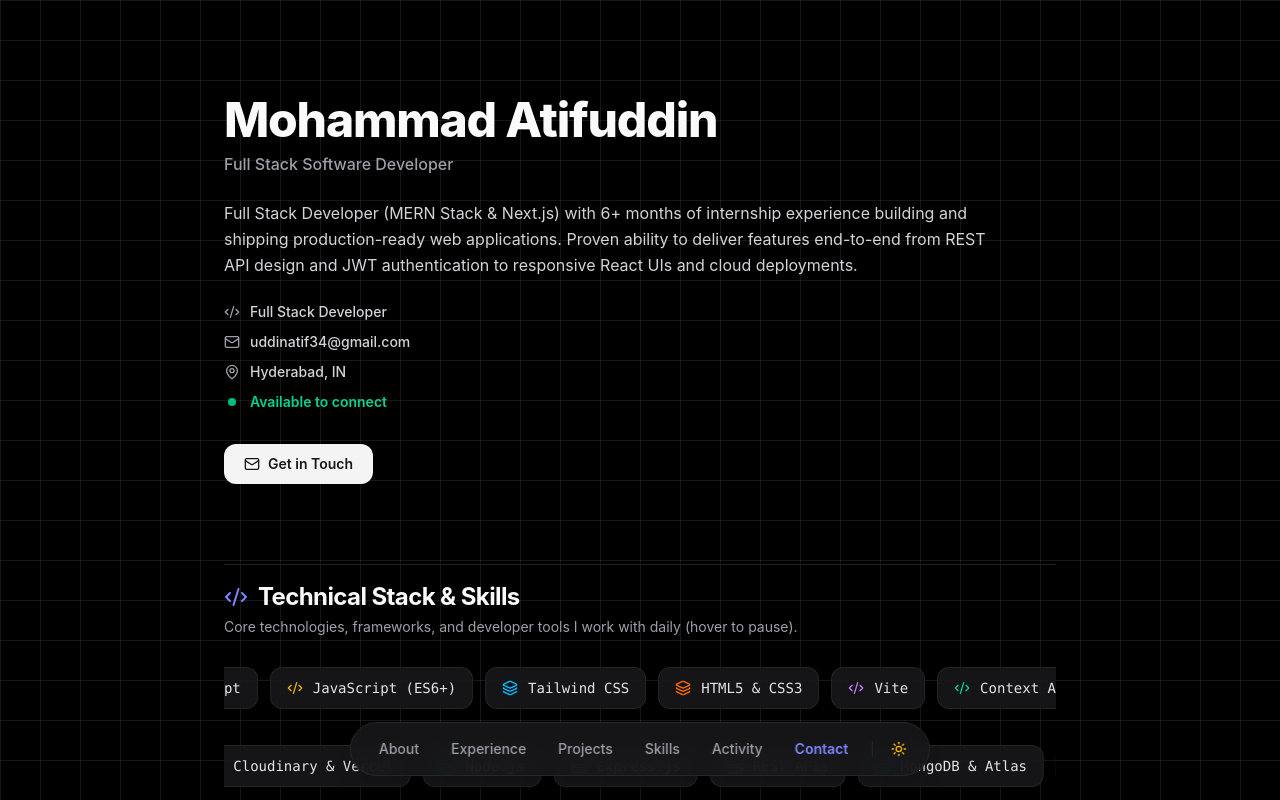
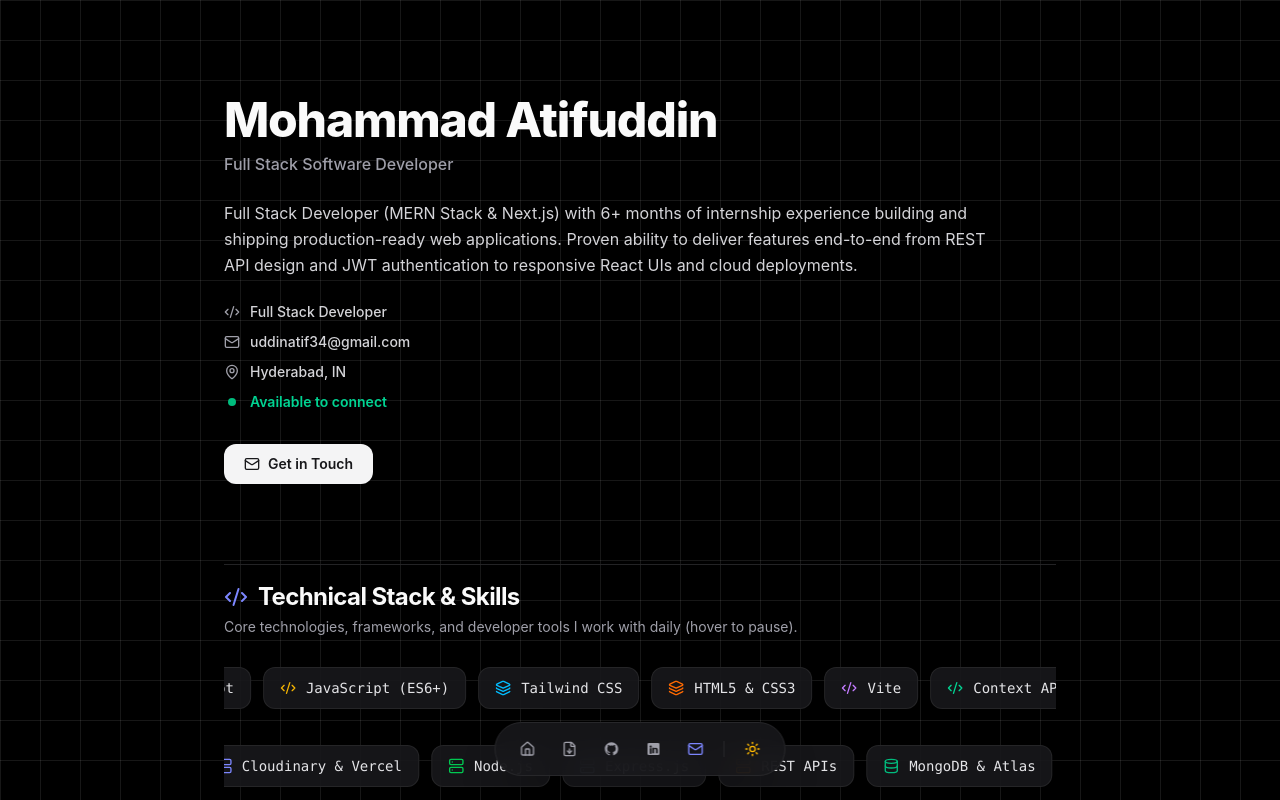
Before and after one commit to Atif-uddin/portfolio, a React (Vite) app: page / in a window 1280 px wide. Shown: the top 800 px of the page. Built offline with nearby package versions, Linux system fonts and the light colour scheme; no server answers.

Commit message:
get in touch

```diff
--- a/src/App.jsx
+++ b/src/App.jsx
@@ -1,5 +1,7 @@
-import { useEffect, useState } from 'react'
+import { useEffect, useState, useRef } from 'react'
 import {
+  Home,
+  FileDown,
   Sun,
   Moon,
   Mail,
@@ -19,7 +21,8 @@ import {
   Globe,
   MapPin,
   Calendar,
-  X
+  X,
+  Quote
 } from 'lucide-react'
 
 // Custom SVGs for GitHub and LinkedIn
@@ -176,6 +179,9 @@ function GitHubCalendarWidget({ darkMode }) {
 export default function App() {
   const [darkMode, setDarkMode] = useState(true)
   const [isModalOpen, setIsModalOpen] = useState(false)
+  const [isDockVisible, setIsDockVisible] = useState(true)
+  const idleTimeoutRef = useRef(null)
+
   const [formStatus, setFormStatus] = useState('idle') // idle, submitting, success, error
   const [errorMessage, setErrorMessage] = useState('')
   const [formData, setFormData] = useState({ name: '', email: '', subject: '', message: '' })
@@ -277,6 +283,34 @@ export default function App() {
     }
   }, [darkMode])
 
+  // Sticky dock idle auto-hide logic (3.5s idle timer)
+  useEffect(() => {
+    const resetIdleTimer = () => {
+      setIsDockVisible(true)
+      if (idleTimeoutRef.current) {
+        clearTimeout(idleTimeoutRef.current)
+      }
+      idleTimeoutRef.current = setTimeout(() => {
+        setIsDockVisible(false)
+      }, 3500)
+    }
+
+    resetIdleTimer()
+
+    window.addEventListener('scroll', resetIdleTimer, { passive: true })
+    window.addEventListener('mousemove', resetIdleTimer, { passive: true })
+    window.addEventListener('touchstart', resetIdleTimer, { passive: true })
+    window.addEventListener('keydown', resetIdleTimer, { passive: true })
+
+    return () => {
+      if (idleTimeoutRef.current) clearTimeout(idleTimeoutRef.current)
+      window.removeEventListener('scroll', resetIdleTimer)
+      window.removeEventListener('mousemove', resetIdleTimer)
+      window.removeEventListener('touchstart', resetIdleTimer)
+      window.removeEventListener('keydown', resetIdleTimer)
+    }
+  }, [])
+
   // Handle ESC key to close modal
   useEffect(() => {
     const handleKeyDown = (e) => {
@@ -333,34 +367,75 @@ export default function App() {
   return (
     <div className="min-h-screen bg-[#fafafa] dark:bg-[#000000] text-zinc-900 dark:text-zinc-100 bg-grid-pattern transition-colors duration-200 antialiased">
 
-      {/* Floating Bottom Dock Navigation */}
-      <nav className="fixed bottom-6 left-1/2 -translate-x-1/2 z-40 flex items-center gap-1 sm:gap-2 px-4 py-2.5 rounded-full bg-white/90 dark:bg-zinc-900/90 backdrop-blur-md border border-zinc-200/90 dark:border-zinc-800 shadow-xl text-xs sm:text-sm font-medium text-zinc-600 dark:text-zinc-400">
-        <a href="#about" className="px-3 py-1.5 rounded-full hover:text-zinc-950 dark:hover:text-white hover:bg-zinc-100 dark:hover:bg-zinc-800 transition-colors">
-          About
+      {/* Floating Bottom Social & Action Dock with Auto-Hide on Idle */}
+      <nav
+        className={`fixed bottom-6 left-1/2 -translate-x-1/2 z-40 flex items-center gap-2 sm:gap-2.5 px-4 py-2.5 rounded-full bg-white/90 dark:bg-zinc-900/90 backdrop-blur-md border border-zinc-200/90 dark:border-zinc-800 shadow-2xl text-zinc-600 dark:text-zinc-400 transition-all duration-300 ease-in-out ${
+          isDockVisible ? 'opacity-100 translate-y-0 pointer-events-auto' : 'opacity-0 translate-y-8 pointer-events-none'
+        }`}
+      >
+        {/* 1. Home Icon (Scroll immediately to top) */}
+        <button
+          onClick={() => window.scrollTo({ top: 0, behavior: 'smooth' })}
+          title="Home / Back to top"
+          aria-label="Home"
+          className="p-2 rounded-full hover:text-zinc-950 dark:hover:text-white hover:bg-zinc-100 dark:hover:bg-zinc-800 transition-colors"
+        >
+          <Home className="w-4 h-4" />
+        </button>
+
+        {/* 2. Download Resume Icon */}
+        <a
+          href="/Atifuddin_Resume.pdf"
+          download="Atifuddin_Resume.pdf"
+          title="Download Resume (PDF)"
+          aria-label="Download Resume"
+          className="p-2 rounded-full hover:text-zinc-950 dark:hover:text-white hover:bg-zinc-100 dark:hover:bg-zinc-800 transition-colors"
+        >
+          <FileDown className="w-4 h-4" />
         </a>
-        <a href="#experience" className="px-3 py-1.5 rounded-full hover:text-zinc-950 dark:hover:text-white hover:bg-zinc-100 dark:hover:bg-zinc-800 transition-colors">
-          Experience
+
+        {/* 3. GitHub Icon */}
+        <a
+          href="https://github.com/Atif-uddin"
+          target="_blank"
+          rel="noopener noreferrer"
+          title="GitHub Profile"
+          aria-label="GitHub"
+          className="p-2 rounded-full hover:text-zinc-950 dark:hover:text-white hover:bg-zinc-100 dark:hover:bg-zinc-800 transition-colors"
+        >
+          <GithubIcon className="w-4 h-4" />
         </a>
-        <a href="#projects" className="px-3 py-1.5 rounded-full hover:text-zinc-950 dark:hover:text-white hover:bg-zinc-100 dark:hover:bg-zinc-800 transition-colors">
-          Projects
+
+        {/* 4. LinkedIn Icon */}
+        <a
+          href="https://www.linkedin.com/in/mohammad-atifuddin-139774217"
+          target="_blank"
+          rel="noopener noreferrer"
+          title="LinkedIn Profile"
+          aria-label="LinkedIn"
+          className="p-2 rounded-full hover:text-zinc-950 dark:hover:text-white hover:bg-zinc-100 dark:hover:bg-zinc-800 transition-colors"
+        >
+          <LinkedinIcon className="w-4 h-4" />
         </a>
-        <a href="#skills" className="px-3 py-1.5 rounded-full hover:text-zinc-950 dark:hover:text-white hover:bg-zinc-100 dark:hover:bg-zinc-800 transition-colors">
-          Skills
-        </a>
-        <a href="#github" className="px-3 py-1.5 rounded-full hover:text-zinc-950 dark:hover:text-white hover:bg-zinc-100 dark:hover:bg-zinc-800 transition-colors">
-          Activity
-        </a>
+
+        {/* 5. Contact Mail Icon */}
         <button
           onClick={() => setIsModalOpen(true)}
-          className="px-3 py-1.5 rounded-full text-indigo-600 dark:text-indigo-400 hover:text-indigo-700 dark:hover:text-indigo-300 hover:bg-indigo-50 dark:hover:bg-indigo-950/50 font-semibold transition-colors"
+          title="Get In Touch"
+          aria-label="Get In Touch"
+          className="p-2 rounded-full text-indigo-600 dark:text-indigo-400 hover:text-indigo-700 dark:hover:text-indigo-300 hover:bg-indigo-50 dark:hover:bg-indigo-950/50 transition-colors"
         >
-          Contact
+          <Mail className="w-4 h-4" />
         </button>
-        <div className="w-[1px] h-4 bg-zinc-200 dark:bg-zinc-800 mx-1" />
+
+        <div className="w-[1px] h-4 bg-zinc-200 dark:bg-zinc-800 mx-0.5" />
+
+        {/* 6. Theme Toggle */}
         <button
           onClick={() => setDarkMode(!darkMode)}
+          title="Toggle Theme"
           aria-label="Toggle dark mode"
-          className="p-1.5 rounded-full hover:text-zinc-950 dark:hover:text-white hover:bg-zinc-100 dark:hover:bg-zinc-800 transition-colors"
+          className="p-2 rounded-full hover:text-zinc-950 dark:hover:text-white hover:bg-zinc-100 dark:hover:bg-zinc-800 transition-colors"
         >
           {darkMode ? <Sun className="w-4 h-4 text-amber-400" /> : <Moon className="w-4 h-4 text-zinc-600" />}
         </button>
@@ -768,8 +843,29 @@ export default function App() {
           </div>
         </section>
 
+        {/* Productive Quotation & Final CTA Section */}
+        <section className="pt-10 pb-6 border-t border-zinc-200/80 dark:border-zinc-800/90 text-center space-y-6">
+          <div className="max-w-xl mx-auto space-y-2">
+            <p className="text-base sm:text-lg font-medium italic text-zinc-700 dark:text-zinc-300">
+              "First, solve the problem. Then, write the code."
+            </p>
+            <p className="text-xs font-mono text-zinc-400 dark:text-zinc-500">
+              — John Johnson
+            </p>
+          </div>
+
+          <div>
+            <button
+              onClick={() => setIsModalOpen(true)}
+              className="inline-flex items-center gap-2 px-6 py-3 rounded-xl bg-zinc-900 text-white dark:bg-zinc-100 dark:text-zinc-900 font-semibold text-sm hover:opacity-90 transition-opacity shadow-md hover:shadow-lg"
+            >
+              <Mail className="w-4 h-4" /> Get in Touch
+            </button>
+          </div>
+        </section>
+
         {/* Clean Footer */}
-        <footer className="pt-10 border-t border-zinc-200/60 dark:border-zinc-800/60 flex flex-col sm:flex-row items-center justify-between gap-4 text-xs text-zinc-400 dark:text-zinc-500">
+        <footer className="pt-8 border-t border-zinc-200/60 dark:border-zinc-800/60 flex flex-col sm:flex-row items-center justify-between gap-4 text-xs text-zinc-400 dark:text-zinc-500">
           <div className="flex items-center gap-4">
             <span>© {new Date().getFullYear()} Mohammad Atifuddin</span>
             <span>•</span>
```
Also changed, not shown: 1 other file (tests, documents, lock files or other folders).
